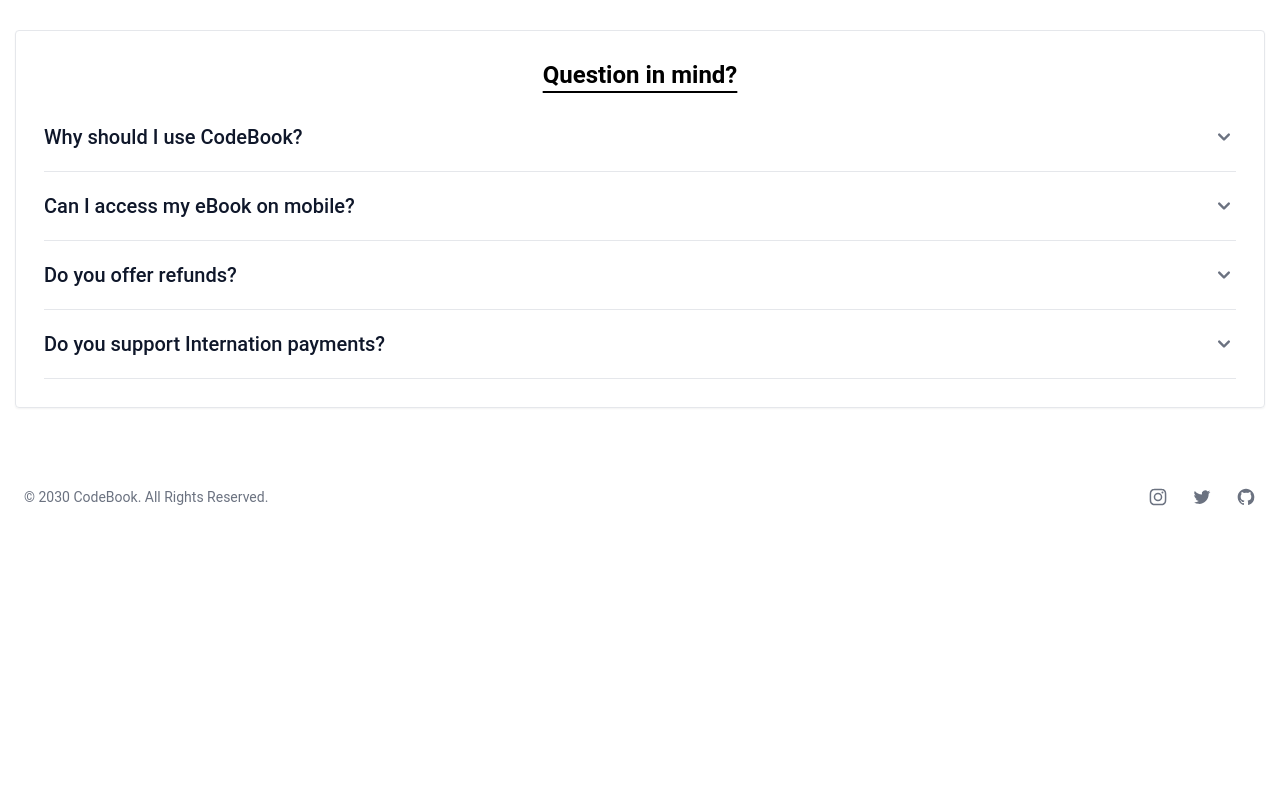
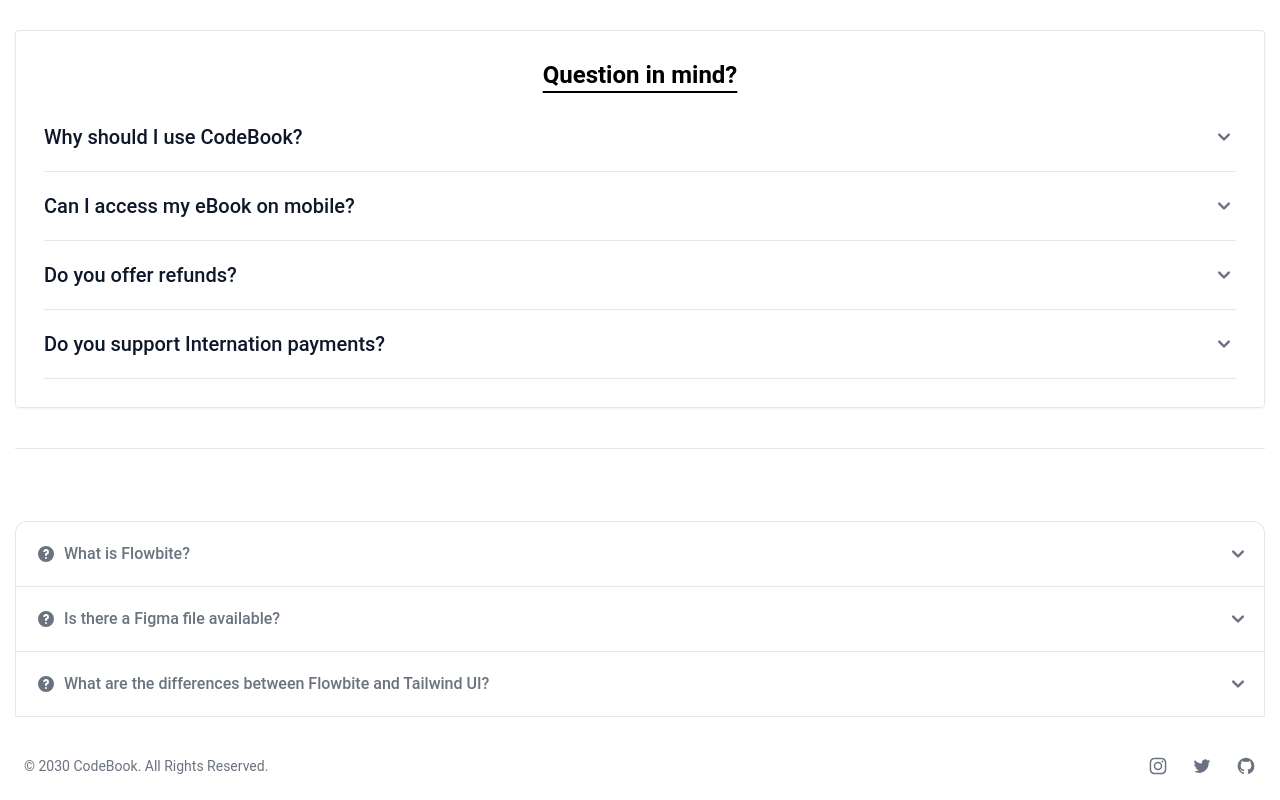
Before and after one commit to Haseebashraf005/ebook, a React (Vite) app: page / in a window 1280 px wide. Shown: the part 1891-2691 px from the top of the page. Before the commit the page ends 2422 px from the top, so only its background shows below. Built offline with nearby package versions, Linux system fonts and the light colour scheme.

Commit message:
faq addedded now working with flowbite accordian

```diff
--- a/src/pages/Home/components/Faq.jsx
+++ b/src/pages/Home/components/Faq.jsx
@@ -25,17 +25,80 @@
         }
     ];
     return (
+        <>
             <section className="my-10 p-7 border rounded dark:border-slate-700 shadow-sm">
                 <h1 className="text-2xl text-center font-semibold dark:text-slate-100 mb-3 underline underline-offset-8">Question in mind?</h1>
                 <div className="" id="accordion-flush" data-accordion="collapse" data-active-classes="bg-white dark:bg-gray-900 text-gray-900 dark:text-white" data-inactive-classes="text-gray-500 dark:text-gray-400">
                     {
                         faqs.map((item) => (
-                        <Accordian item={item} key={item.id}/>
+                            <Accordian item={item} key={item.id} />
                         )
 
                         )
                     }
                 </div>
             </section>
+
+            <hr />
+
+            <br />
+            <br />
+            <br />
+
+
+            <div id="accordion-open" data-accordion="open">
+                <h2 id="accordion-open-heading-1">
+                    <button type="button" class="flex items-center justify-between w-full p-5 font-medium rtl:text-right text-gray-500 border border-b-0 border-gray-200 rounded-t-xl focus:ring-4 focus:ring-gray-200 dark:focus:ring-gray-800 dark:border-gray-700 dark:text-gray-400 hover:bg-gray-100 dark:hover:bg-gray-800 gap-3" data-accordion-target="#accordion-open-body-1" aria-expanded="true" aria-controls="accordion-open-body-1">
+                        <span class="flex items-center"><svg class="w-5 h-5 me-2 shrink-0" fill="currentColor" viewBox="0 0 20 20" xmlns="http://www.w3.org/2000/svg"><path fill-rule="evenodd" d="M18 10a8 8 0 11-16 0 8 8 0 0116 0zm-8-3a1 1 0 00-.867.5 1 1 0 11-1.731-1A3 3 0 0113 8a3.001 3.001 0 01-2 2.83V11a1 1 0 11-2 0v-1a1 1 0 011-1 1 1 0 100-2zm0 8a1 1 0 100-2 1 1 0 000 2z" clip-rule="evenodd"></path></svg> What is Flowbite?</span>
+                        <svg data-accordion-icon class="w-3 h-3 rotate-180 shrink-0" aria-hidden="true" xmlns="http://www.w3.org/2000/svg" fill="none" viewBox="0 0 10 6">
+                            <path stroke="currentColor" stroke-linecap="round" stroke-linejoin="round" stroke-width="2" d="M9 5 5 1 1 5" />
+                        </svg>
+                    </button>
+                </h2>
+                <div id="accordion-open-body-1" class="hidden" aria-labelledby="accordion-open-heading-1">
+                    <div class="p-5 border border-b-0 border-gray-200 dark:border-gray-700 dark:bg-gray-900">
+                        <p class="mb-2 text-gray-500 dark:text-gray-400">Flowbite is an open-source library of interactive components built on top of Tailwind CSS including buttons, dropdowns, modals, navbars, and more.</p>
+                        <p class="text-gray-500 dark:text-gray-400">Check out this guide to learn how to <a href="/docs/getting-started/introduction/" class="text-blue-600 dark:text-blue-500 hover:underline">get started</a> and start developing websites even faster with components on top of Tailwind CSS.</p>
+                    </div>
+                </div>
+                <h2 id="accordion-open-heading-2">
+                    <button type="button" class="flex items-center justify-between w-full p-5 font-medium rtl:text-right text-gray-500 border border-b-0 border-gray-200 focus:ring-4 focus:ring-gray-200 dark:focus:ring-gray-800 dark:border-gray-700 dark:text-gray-400 hover:bg-gray-100 dark:hover:bg-gray-800 gap-3" data-accordion-target="#accordion-open-body-2" aria-expanded="false" aria-controls="accordion-open-body-2">
+                        <span class="flex items-center"><svg class="w-5 h-5 me-2 shrink-0" fill="currentColor" viewBox="0 0 20 20" xmlns="http://www.w3.org/2000/svg"><path fill-rule="evenodd" d="M18 10a8 8 0 11-16 0 8 8 0 0116 0zm-8-3a1 1 0 00-.867.5 1 1 0 11-1.731-1A3 3 0 0113 8a3.001 3.001 0 01-2 2.83V11a1 1 0 11-2 0v-1a1 1 0 011-1 1 1 0 100-2zm0 8a1 1 0 100-2 1 1 0 000 2z" clip-rule="evenodd"></path></svg>Is there a Figma file available?</span>
+                        <svg data-accordion-icon class="w-3 h-3 rotate-180 shrink-0" aria-hidden="true" xmlns="http://www.w3.org/2000/svg" fill="none" viewBox="0 0 10 6">
+                            <path stroke="currentColor" stroke-linecap="round" stroke-linejoin="round" stroke-width="2" d="M9 5 5 1 1 5" />
+                        </svg>
+                    </button>
+                </h2>
+                <div id="accordion-open-body-2" class="hidden" aria-labelledby="accordion-open-heading-2">
+                    <div class="p-5 border border-b-0 border-gray-200 dark:border-gray-700">
+                        <p class="mb-2 text-gray-500 dark:text-gray-400">Flowbite is first conceptualized and designed using the Figma software so everything you see in the library has a design equivalent in our Figma file.</p>
+                        <p class="text-gray-500 dark:text-gray-400">Check out the <a href="https://flowbite.com/figma/" class="text-blue-600 dark:text-blue-500 hover:underline">Figma design system</a> based on the utility classes from Tailwind CSS and components from Flowbite.</p>
+                    </div>
+                </div>
+                <h2 id="accordion-open-heading-3">
+                    <button type="button" class="flex items-center justify-between w-full p-5 font-medium rtl:text-right text-gray-500 border border-gray-200 focus:ring-4 focus:ring-gray-200 dark:focus:ring-gray-800 dark:border-gray-700 dark:text-gray-400 hover:bg-gray-100 dark:hover:bg-gray-800 gap-3" data-accordion-target="#accordion-open-body-3" aria-expanded="false" aria-controls="accordion-open-body-3">
+                        <span class="flex items-center"><svg class="w-5 h-5 me-2 shrink-0" fill="currentColor" viewBox="0 0 20 20" xmlns="http://www.w3.org/2000/svg"><path fill-rule="evenodd" d="M18 10a8 8 0 11-16 0 8 8 0 0116 0zm-8-3a1 1 0 00-.867.5 1 1 0 11-1.731-1A3 3 0 0113 8a3.001 3.001 0 01-2 2.83V11a1 1 0 11-2 0v-1a1 1 0 011-1 1 1 0 100-2zm0 8a1 1 0 100-2 1 1 0 000 2z" clip-rule="evenodd"></path></svg> What are the differences between Flowbite and Tailwind UI?</span>
+                        <svg data-accordion-icon class="w-3 h-3 rotate-180 shrink-0" aria-hidden="true" xmlns="http://www.w3.org/2000/svg" fill="none" viewBox="0 0 10 6">
+                            <path stroke="currentColor" stroke-linecap="round" stroke-linejoin="round" stroke-width="2" d="M9 5 5 1 1 5" />
+                        </svg>
+                    </button>
+                </h2>
+                <div id="accordion-open-body-3" class="hidden" aria-labelledby="accordion-open-heading-3">
+                    <div class="p-5 border border-t-0 border-gray-200 dark:border-gray-700">
+                        <p class="mb-2 text-gray-500 dark:text-gray-400">The main difference is that the core components from Flowbite are open source under the MIT license, whereas Tailwind UI is a paid product. Another difference is that Flowbite relies on smaller and standalone components, whereas Tailwind UI offers sections of pages.</p>
+                        <p class="mb-2 text-gray-500 dark:text-gray-400">However, we actually recommend using both Flowbite, Flowbite Pro, and even Tailwind UI as there is no technical reason stopping you from using the best of two worlds.</p>
+                        <p class="mb-2 text-gray-500 dark:text-gray-400">Learn more about these technologies:</p>
+                        <ul class="ps-5 text-gray-500 list-disc dark:text-gray-400">
+                            <li><a href="https://flowbite.com/pro/" class="text-blue-600 dark:text-blue-500 hover:underline">Flowbite Pro</a></li>
+                            <li><a href="https://tailwindui.com/" rel="nofollow" class="text-blue-600 dark:text-blue-500 hover:underline">Tailwind UI</a></li>
+                        </ul>
+                    </div>
+                </div>
+            </div>
+
+
+
+        </>
+
     )
 }
```
Lines whose indentation alone changed are shown as unchanged.
